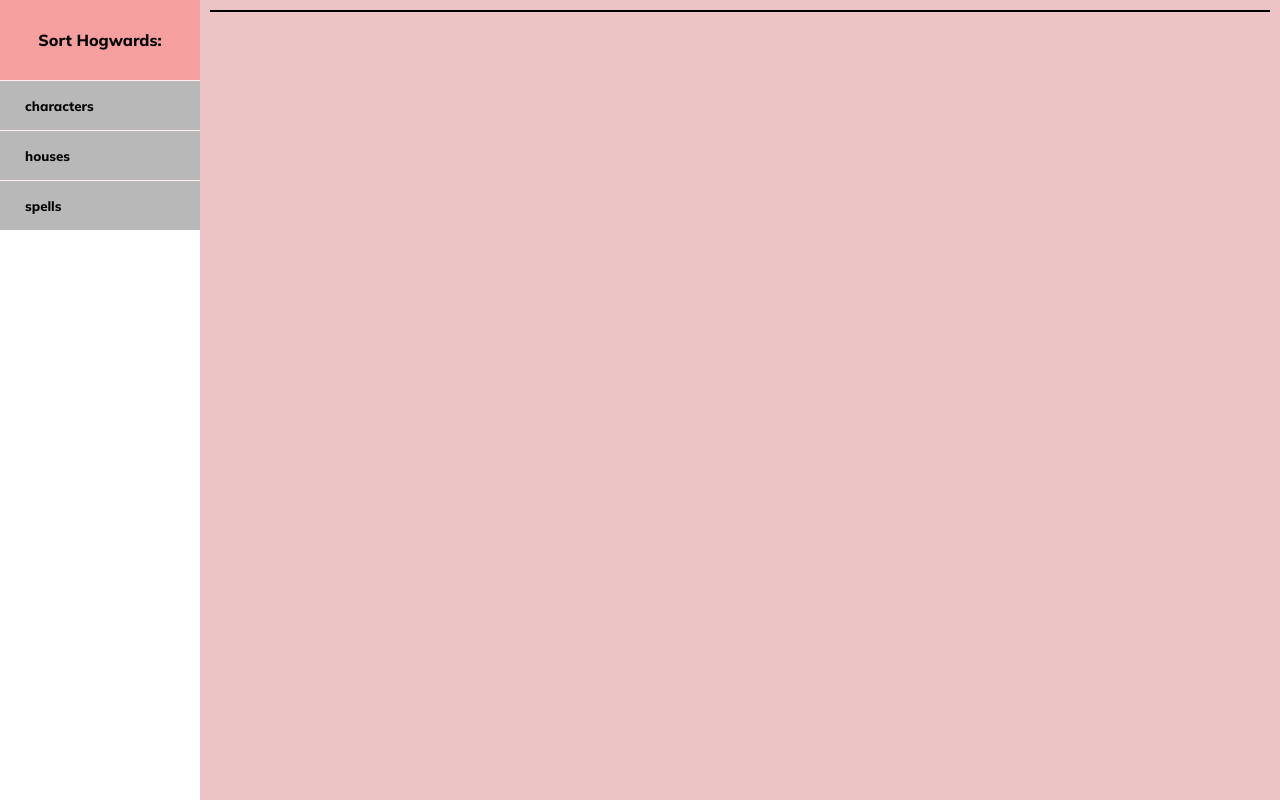
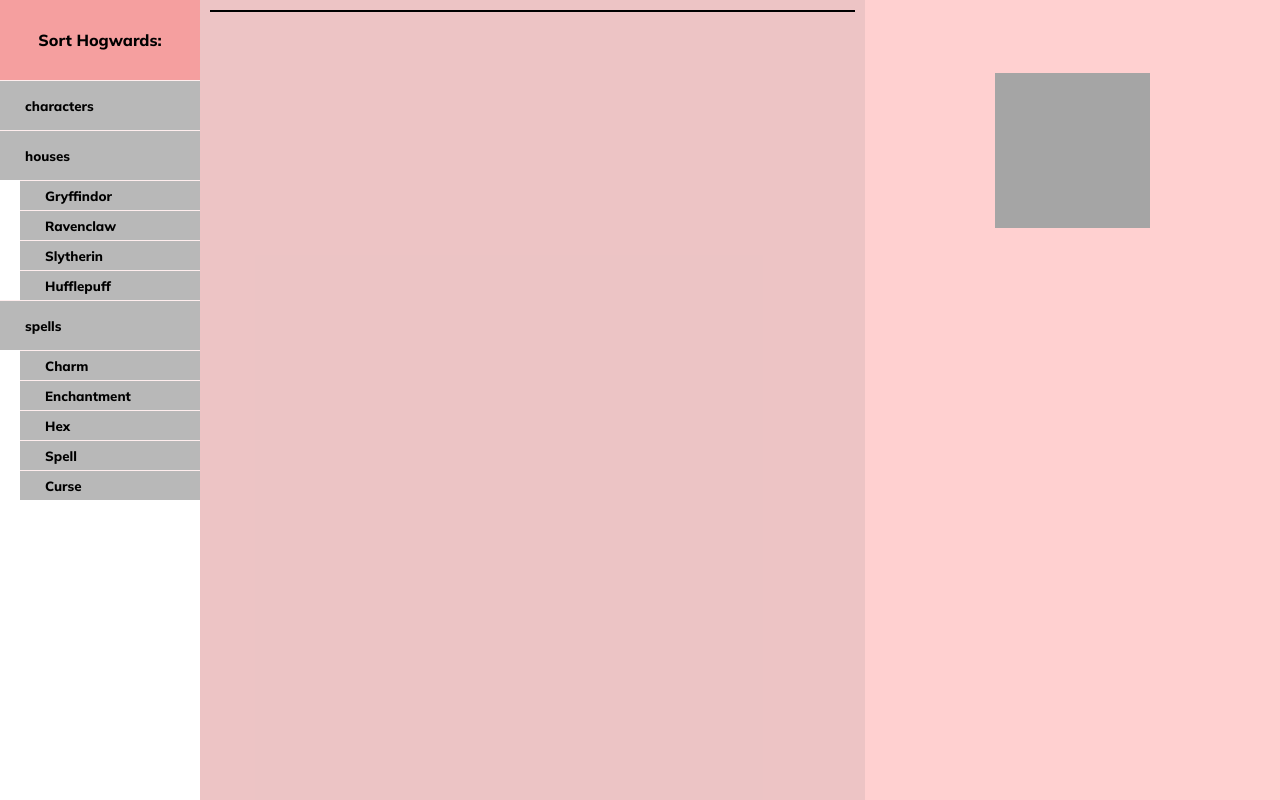
Before and after one commit to vaterpir/HarryPotter, a React app: page / in a window 1280 px wide. Built offline with nearby package versions, Linux system fonts and the light colour scheme.

Commit message:
add sort

```diff
--- a/src/components/App.js
+++ b/src/components/App.js
@@ -1,5 +1,6 @@
 import React, { useState } from 'react';
 import { Navbar } from './Navbar/Navbar';
+import { Specifications } from './Specifications';
 import { Content } from './Content';
 
 import '../styles/App.css';
@@ -8,14 +9,32 @@
   const [dataSort, setDataSort] = useState('');
   const [propSort, setPropSort] = useState('');
 
-  const sort = (data, prop) => {
-    setDataSort(data);
-    setPropSort(prop);
+  const sortData = (data, prop) => {
+    console.log(data);
+    if (prop === 'characters') {
+      const newData = [...data]
+        .map((character) => {
+          return character.name;
+        })
+        .sort()
+        .map((name) => {
+          return data.filter((char) => {
+            return char.name === name;
+          });
+        })
+        .map((newChar) => newChar[0]);
+      setDataSort(newData);
+      setPropSort(prop);
+    } else {
+      setDataSort(data);
+      setPropSort(prop);
+    }
   };
   return (
     <div className="App">
-      <Navbar sort={sort} />
+      <Navbar sortData={sortData} />
       <Content dataSort={dataSort} propSort={propSort} />
+      <Specifications />
     </div>
   );
 };
--- a/src/components/Content.js
+++ b/src/components/Content.js
@@ -6,13 +6,8 @@
       <div key={index} className="col">
         <div className="row index">{index}</div>
         <div className="row">{character.name}</div>
-        <div className="row">{character.house}</div>
+        <div className="row">{character.house || '---'}</div>
         <div className="row">{character.bloodStatus}</div>
-        <div className="row">{character.patronus}</div>
-        <div className="row">{character.species}</div>
-        <div className="row">{character.bloodStatus}</div>
-        <div className="row">{character.patronus}</div>
-        <div className="row">{character.species}</div>
       </div>
     );
   });
--- a/src/components/Navbar/Navbar.js
+++ b/src/components/Navbar/Navbar.js
@@ -3,51 +3,7 @@
 
 const request = new XMLHttpRequest();
 
-const svgLogo = (
-  <svg
-    width="32"
-    height="32"
-    viewBox="0 0 32 32"
-    fill="none"
-    xmlns="http://www.w3.org/2000/svg"
-  >
-    <circle cx="16" cy="16" r="16" fill="url(#paint0_linear)" />
-    <path
-      d="M25.0794 10C23.931 10 23 10.931 23 12.0794V19.9206C23 21.069 23.931 22 25.0794 22C26.0053 22 26.7222 21.4775 27.2302 20.4326C27.7434 19.3764 28 17.8933 28 15.9831C28 14.0843 27.7434 12.6124 27.2302 11.5674C26.7222 10.5225 26.0053 10 25.0794 10Z"
-      fill="white"
-    />
-    <defs>
-      <linearGradient
-        id="paint0_linear"
-        x1="0"
-        y1="0"
-        x2="33.0585"
-        y2="1.13369"
-        gradientUnits="userSpaceOnUse"
-      >
-        <stop stopColor="#0E6BB8" />
-        <stop offset="1" stopColor="#21CB8E" />
-      </linearGradient>
-    </defs>
-  </svg>
-);
-
-const svgHome = (
-  <svg
-    width="16"
-    height="16"
-    viewBox="0 0 16 16"
-    fill="none"
-    xmlns="http://www.w3.org/2000/svg"
-  >
-    <path
-      d="M15.5233 8.94116H8.54418L13.1921 13.5891C13.3698 13.7667 13.6621 13.7812 13.8448 13.6091C14.983 12.5367 15.7659 11.0912 15.9957 9.46616C16.0351 9.18793 15.8042 8.94116 15.5233 8.94116ZM15.0577 7.03528C14.8154 3.52176 12.0077 0.714119 8.49418 0.471767C8.22595 0.453237 8.00006 0.679413 8.00006 0.948236V7.5294H14.5815C14.8504 7.5294 15.0762 7.30352 15.0577 7.03528ZM6.5883 8.94116V1.96206C6.5883 1.68118 6.34153 1.45029 6.06359 1.48971C2.55859 1.985 -0.120524 5.04705 0.00418193 8.71675C0.132417 12.4856 3.37742 15.5761 7.14801 15.5288C8.63036 15.5103 10.0001 15.0326 11.1262 14.2338C11.3586 14.0691 11.3739 13.727 11.1724 13.5256L6.5883 8.94116Z"
-      fill="#B1B4C5"
-    />
-  </svg>
-);
-
-export const Navbar = ({ sort }) => {
+export const Navbar = ({ sortData, propSort }) => {
   const zapros = (prop) => {
     request.open(
       'GET',
@@ -58,13 +14,16 @@
     request.onload = () => {
       if (request.status >= 200 && request.status < 400) {
         const data = JSON.parse(request.responseText);
-        sort(data, prop);
+        sortData(data, prop);
       } else {
-        // error
         console.log('error');
       }
     };
     request.send();
+  };
+
+  const optionallySort = (condition) => {
+    console.log(condition);
   };
 
   return (
@@ -74,11 +33,73 @@
         <button onClick={() => zapros('characters')}>characters</button>
       </div>
       <div className="sortElem">
-        <button onClick={() => zapros('houses')}>houses</button>
+        <button
+          onClick={() => {
+            zapros('houses');
+            optionallySort('houses');
+          }}
+        >
+          houses
+        </button>
+      </div>
+      <div className="optionally">
+        <div className="sortElem">
+          <button
+            onClick={() => {
+              return 1;
+            }}
+          >
+            Gryffindor
+          </button>
+        </div>
+        <div className="sortElem">
+          <button
+            onClick={() => {
+              return 1;
+            }}
+          >
+            Ravenclaw
+          </button>
+        </div>
+        <div className="sortElem">
+          <button
+            onClick={() => {
+              return 1;
+            }}
+          >
+            Slytherin
+          </button>
+        </div>
+        <div className="sortElem">
+          <button
+            onClick={() => {
+              return 1;
+            }}
+          >
+            Hufflepuff
+          </button>
+        </div>
       </div>
       <div className="sortElem">
         <button onClick={() => zapros('spells')}>spells</button>
       </div>
+      <div className="optionally">
+        <div className="sortElem">
+          <button onClick={() => zapros('Charm')}>Charm</button>
+        </div>
+        <div className="sortElem">
+          <button onClick={() => zapros('Enchantment')}>Enchantment</button>
+        </div>
+        <div className="sortElem">
+          <button onClick={() => zapros('Hex')}>Hex</button>
+        </div>
+        <div className="sortElem">
+          <button onClick={() => zapros('Spell')}>Spell</button>
+        </div>
+        <div className="sortElem">
+          <button onClick={() => zapros('Curse')}>Curse</button>
+        </div>
+      </div>
     </div>
   );
 };
--- /dev/null
+++ b/src/components/Specifications.js
@@ -0,0 +1,56 @@
+import React, { useState } from 'react';
+
+const charact = () => (
+  <div className="propChar">
+    <div className="specCharacter">
+      <div>Name:</div>
+      <div></div>
+    </div>
+    <div className="specCharacter">
+      <div>House:</div>
+      <div></div>
+    </div>
+    <div className="specCharacter">
+      <div>Blood status:</div>
+      <div></div>
+    </div>
+    <div className="specCharacter">
+      <div>Role:</div>
+      <div></div>
+    </div>
+    <div className="specCharacter">
+      <div>School:</div>
+      <div></div>
+    </div>
+    <div className="specCharacter">
+      <div>Species:</div>
+      <div></div>
+    </div>
+    <div className="specCharacter">
+      <div>Ministry Of Magic:</div>
+      <div></div>
+    </div>
+    <div className="specCharacter">
+      <div>Order Of The Phoenix:</div>
+      <div></div>
+    </div>
+    <div className="specCharacter">
+      <div>Dumbledores Army:</div>
+      <div></div>
+    </div>
+    <div className="specCharacter">
+      <div>Death Eater:</div>
+      <div></div>
+    </div>
+  </div>
+);
+
+export const Specifications = ({ character }) => {
+  return (
+    <div className="Specifications">
+      <div className="photoChar">
+        <div></div>
+      </div>
+    </div>
+  );
+};
--- a/src/index.html
+++ b/src/index.html
@@ -8,7 +8,7 @@
     <link
         href="https://fonts.googleapis.com/css2?family=Mulish:ital,wght@0,200;0,300;0,400;0,500;0,577;0,600;0,700;0,800;0,900;1,200;1,300;1,400;1,500;1,577;1,600;1,700;1,800;1,900&family=Rubik:ital,wght@0,300;0,400;0,500;0,600;0,623;0,700;0,800;0,900;1,300;1,400;1,500;1,600;1,623;1,700;1,800;1,900&display=swap"
         rel="stylesheet">
-    <title>React Boilerplate</title>
+    <title>Harry Api</title>
 </head>
 
 <body>
--- a/src/styles/App.css
+++ b/src/styles/App.css
@@ -48,6 +48,64 @@
   border: 1px solid #000;
   border-width: 0 1px 0 0;
 }
-.row:first-child{
-    max-width: 30px;
+.row:first-child {
+  max-width: 30px;
 }
+
+.Specifications {
+  width: 800px;
+  height: 100%;
+  background-color: rgb(255, 208, 208);
+  display: flex;
+  flex-direction: column;
+  justify-content: flex-start;
+  align-items: center;
+}
+
+.photoChar {
+  width: 100%;
+  min-height: 300px;
+  height: 300px;
+  display: flex;
+  justify-content: center;
+  align-items: center;
+}
+.photoChar > div {
+  background-color: rgb(165, 165, 165);
+  width: 155px;
+  height: 155px;
+}
+
+.propChar {
+  background-color: rgb(255, 108, 108);
+  width: 100%;
+  height: 100%;
+}
+.specCharacter {
+  display: flex;
+  flex-direction: row;
+  justify-content: center;
+  align-items: center;
+  width: 100%;
+  height: 50px;
+}
+.specCharacter > div {
+  width: 100%;
+  height: 100%;
+  color: #fff;
+  font-family: Mulish;
+  font-weight: 500;
+  padding: 0 0 0 10px;
+  display: flex;
+  justify-content: flex-start;
+  align-items: center;
+}
+.specCharacter > div:first-child {
+  width: 180px;
+  min-width: 180px;
+  height: 100%;
+  display: flex;
+  justify-content: flex-end;
+  align-items: center;
+  padding: 0 10px 0 0;
+}
--- a/src/styles/Navbar.css
+++ b/src/styles/Navbar.css
@@ -8,7 +8,7 @@
   overflow: hidden;
 }
 
-.header{
+.header {
   background-color: rgb(245, 159, 159);
   width: 100%;
   height: 80px;
@@ -19,17 +19,17 @@
   font-weight: 800;
 }
 
-.sortElem{
+.sortElem {
   width: 100%;
   height: 50px;
   display: flex;
   justify-content: flex-start;
   align-items: center;
 }
-.sortElem>button{
+.sortElem > button {
   background-color: #b8b8b8;
   border: 1px solid #ffeeee;
-    border-width:  1px 0 0 0;
+  border-width: 1px 0 0 0;
   width: 100%;
   height: 100%;
   font-family: Mulish;
@@ -39,6 +39,18 @@
   align-items: center;
   padding: 0 0 0 25px;
 }
-.sortElem>button:hover{
+.sortElem > button:hover {
   background-color: rgb(255, 225, 225);
 }
+
+.optionally {
+  width: 100%;
+  display: flex;
+  flex-direction: column;
+  justify-content: flex-end;
+  align-items: flex-end;
+}
+.optionally > div {
+  height: 30px;
+  width: 90%;
+}
```
Also changed, not shown: 1 other file (tests, documents, lock files or other folders). Lines whose indentation alone changed are shown as unchanged.
